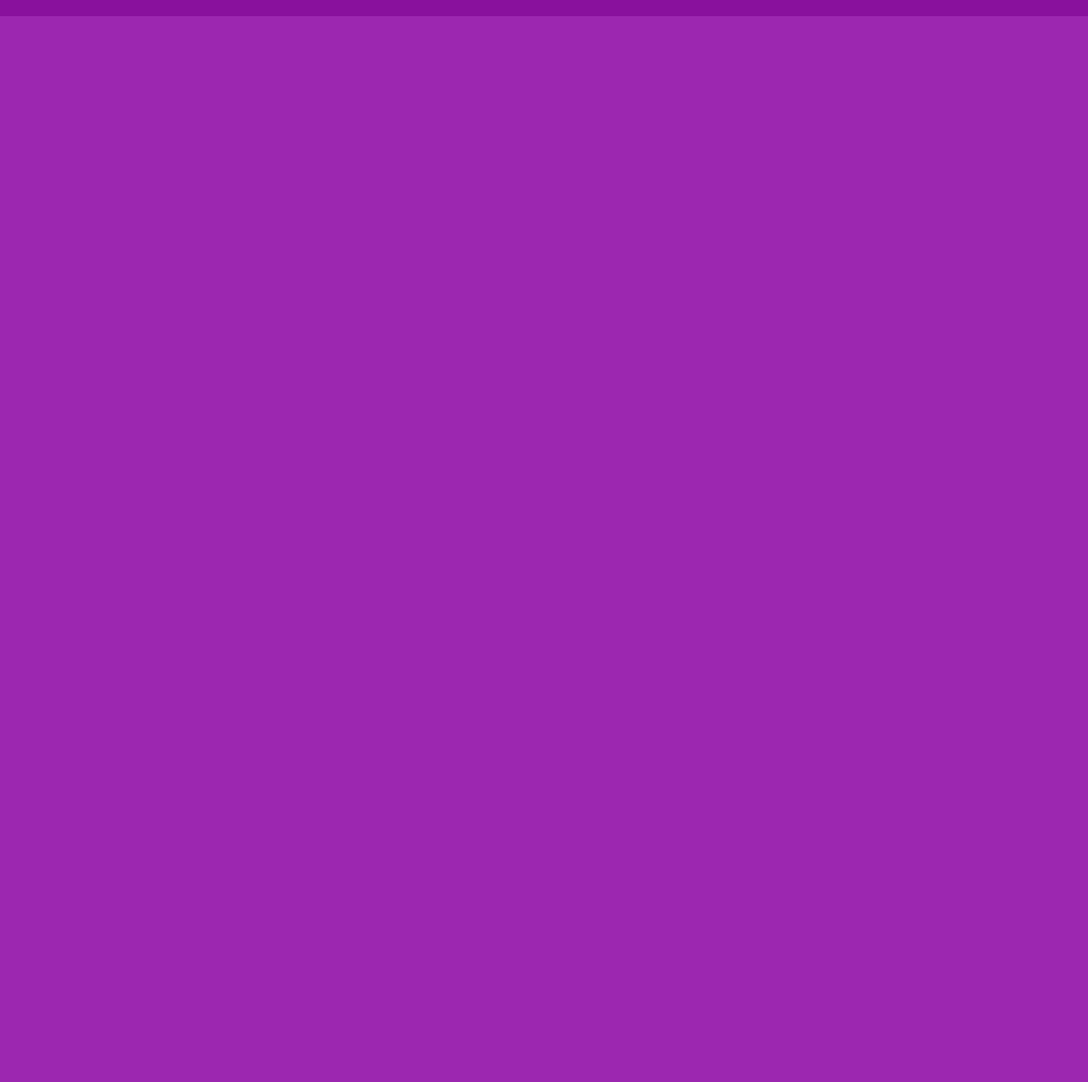
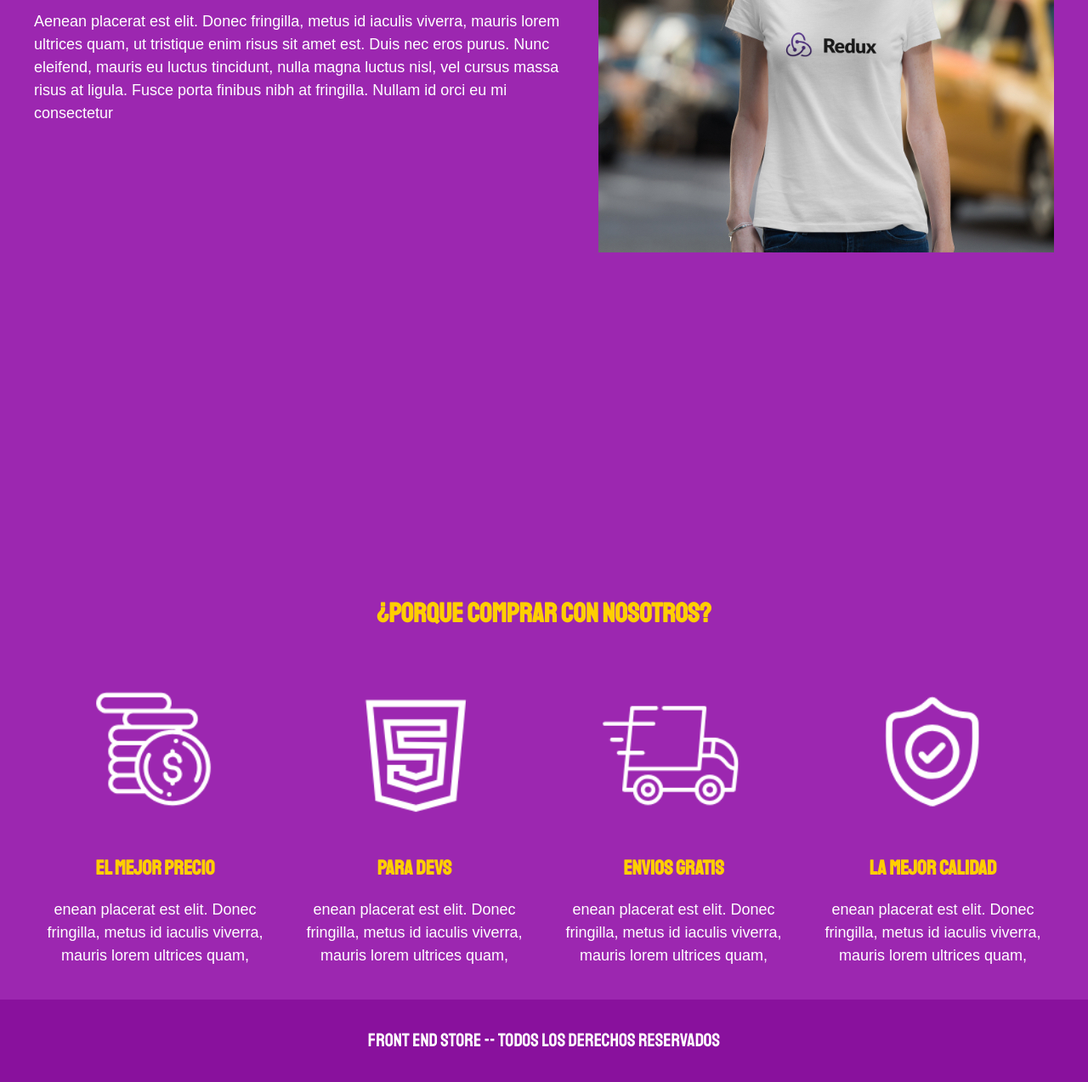
Before and after one commit to HGRLatam/tiendavirtual, a plain HTML site: page nosotros.html in a window 1280 px wide. Shown: the part 421-1694 px from the top of the page at 85% size. Before the commit the page ends 800 px from the top, so only its background shows below. Drawn offline with Linux system fonts and the light colour scheme.

Commit message:
proyecto finalizado

```diff
--- a/css/styles.css
+++ b/css/styles.css
@@ -34,9 +34,7 @@ p {
 a {
   text-decoration: none;
 }
-img {
-  width: 100%;
-}
+
 .contenedor {
   max-width: 120rem;
   margin: 0 auto;
@@ -57,7 +55,9 @@ h2 {
 h3 {
   font-size: 2.4rem;
 }
-
+img {
+  width: 100%;
+}
 /** Header **/
 .header {
   display: flex;
@@ -148,3 +148,81 @@ h3 {
     grid-column: 2/4;
   }
 }
+/*** Nosotros **/
+.nosotros {
+  display: grid;
+  grid-template-rows: repeat(2, auto);
+}
+@media (min-width: 768px) {
+  .nosotros {
+    grid-template-rows: repeat(2, 1fr);
+    column-gap: 2rem;
+  }
+}
+
+.nosotros__imagen {
+  grid-row: 1/2;
+}
+@media (min-width: 768px) {
+  .nosotros__imagen {
+    grid-column: 2/3;
+  }
+}
+
+/** Bloques **/
+
+.bloques {
+  display: grid;
+  grid-template-columns: repeat(2, 1fr);
+  gap: 2rem;
+}
+@media (min-width: 768px) {
+  .bloques {
+    grid-template-columns: repeat(4, 1fr);
+  }
+}
+
+.bloque {
+  text-align: center;
+}
+
+.bloque__titulo {
+  margin: 0;
+}
+
+/*** Pagina de Producto **/
+@media (min-width: 768px) {
+  .camisa {
+    display: grid;
+    grid-template-columns: repeat(2, 1fr);
+    column-gap: 2rem;
+  }
+}
+
+.formulario {
+  display: grid;
+  grid-template-columns: repeat(2, 1fr);
+  gap: 2rem;
+}
+.formulario__campo {
+  border: 1rem solid var(--primarioOscuro);
+  background-color: transparent;
+  color: var(--blanco);
+  font-size: 2rem;
+  font-family: Arial, Helvetica, sans-serif;
+  padding: 1rem;
+  appearance: none;
+}
+.formulario__submit {
+  background-color: var(--secundario);
+  border: none;
+  font-size: 2rem;
+  font-family: var(--fuentePrincipal);
+  padding: 2rem;
+  transition: background-color 0.3s ease;
+  grid-column: 1/3;
+}
+.formulario__submit:hover {
+  cursor: pointer;
+  background-color: var(--secundarioOscuro);
+}
--- a/nosotros.html
+++ b/nosotros.html
@@ -26,9 +26,86 @@
         >Nosotros</a
       >
     </nav>
-    <main class="Contenedor">
+    <main class="contenedor">
       <h1>Nosotros</h1>
+      <div class="nosotros">
+        <div class="nosotros__contenido">
+          <p>
+            Aenean placerat est elit. Donec fringilla, metus id iaculis viverra,
+            mauris lorem ultrices quam, ut tristique enim risus sit amet est.
+          </p>
+          <p>
+            Aenean placerat est elit. Donec fringilla, metus id iaculis viverra,
+            mauris lorem ultrices quam, ut tristique enim risus sit amet est.
+            Duis nec eros purus. Nunc eleifend, mauris eu luctus tincidunt,
+            nulla magna luctus nisl, vel cursus massa risus at ligula. Fusce
+            porta finibus nibh at fringilla. Nullam id orci eu mi consectetur
+          </p>
+        </div>
+        <img
+          class="nosotros__imagen"
+          src="img/nosotros.jpg"
+          alt="imagen de nosotros"
+        />
+      </div>
     </main>
+    <section class="contenedor comprar">
+      <h2 class="comprar__titulo">¿Porque Comprar Con Nosotros?</h2>
+      <div class="bloques">
+        <div class="bloque">
+          <img
+            class="bloque__imagen"
+            src="img/icono_1.png"
+            alt="porque comprar"
+          />
+          <h3 class="bloque__titulo">El Mejor Precio</h3>
+          <p>
+            enean placerat est elit. Donec fringilla, metus id iaculis viverra,
+            mauris lorem ultrices quam,
+          </p>
+        </div>
+        <!-- esto es un bloqueo-->
+        <div class="bloque">
+          <img
+            class="bloque__imagen"
+            src="img/icono_2.png"
+            alt="porque comprar"
+          />
+          <h3 class="bloque__titulo">Para Devs</h3>
+          <p>
+            enean placerat est elit. Donec fringilla, metus id iaculis viverra,
+            mauris lorem ultrices quam,
+          </p>
+        </div>
+        <!-- esto es un bloqueo-->
+        <div class="bloque">
+          <img
+            class="bloque__imagen"
+            src="img/icono_3.png"
+            alt="porque comprar"
+          />
+          <h3 class="bloque__titulo">Envios Gratis</h3>
+          <p>
+            enean placerat est elit. Donec fringilla, metus id iaculis viverra,
+            mauris lorem ultrices quam,
+          </p>
+        </div>
+        <!-- esto es un bloqueo-->
+        <div class="bloque">
+          <img
+            class="bloque__imagen"
+            src="img/icono_4.png"
+            alt="porque comprar"
+          />
+          <h3 class="bloque__titulo">La mejor Calidad</h3>
+          <p>
+            enean placerat est elit. Donec fringilla, metus id iaculis viverra,
+            mauris lorem ultrices quam,
+          </p>
+        </div>
+        <!-- esto es un bloqueo-->
+      </div>
+    </section>
     <footer class="footer">
       <p class="footer__texto">
         Front End Store -- Todos los Derechos Reservados
```
Also changed, not shown: producto.html (+31 -1 lines).
